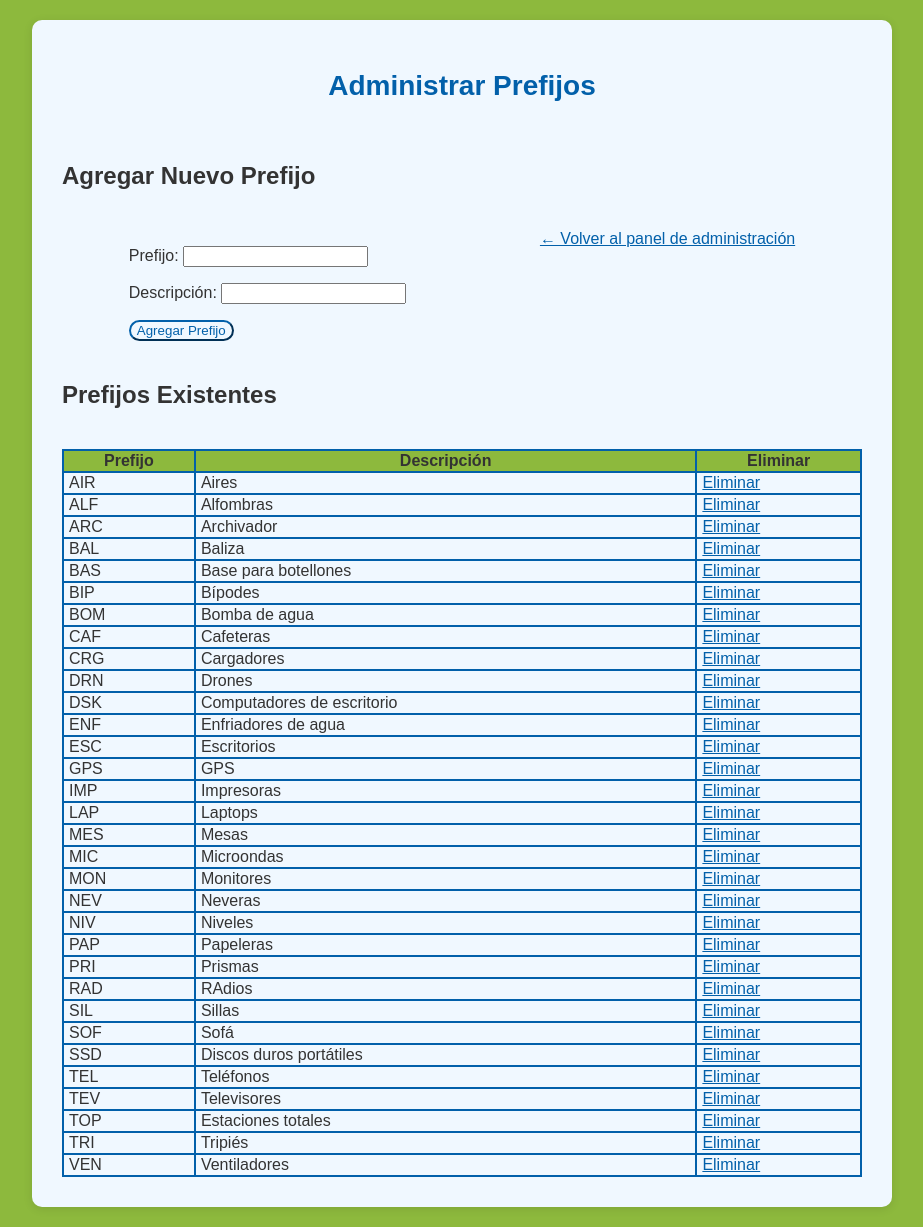
After one commit to AnalistaDatosCamich/inventariocamich, a Flask app: page /admin_prefijos in a window 1280 px wide. The commit adds this page. Shown: the whole page, without its empty margins (178-1101 px from the left). Run offline with Flask 3, Linux system fonts and the light colour scheme; data comes from the database, SQL or seed files in the repository; both versions use the stored data as it was after the commit.

Commit message:
ccreates a prefix modifier page, editted the data base and added notes and identification fields

```diff
--- a/app.py
+++ b/app.py
@@ -22,10 +22,22 @@ def init_db():
             PRIMARY KEY("id" AUTOINCREMENT)
         )''')
 
+        conn.execute('''CREATE TABLE IF NOT EXISTS "prefijos" (
+            "id"	INTEGER PRIMARY KEY AUTOINCREMENT,
+            "prefijo"	TEXT NOT NULL UNIQUE,
+            "descripcion"	TEXT
+        )''')
+
+        # Insertar algunos prefijos por defecto si no existen
+        conn.execute('''INSERT OR IGNORE INTO prefijos (prefijo, descripcion) VALUES
+                       ('MON', 'Monitores'),
+                       ('NEV', 'Neveras'),
+                       ('ESC', 'Escritorios')''')
+
 @app.route('/')
 def index():
     with sqlite3.connect('inventario.db') as conn:
-        items = conn.execute('SELECT * FROM objetos').fetchall()
+        items = conn.execute('SELECT * FROM objetos ORDER BY codigo').fetchall()
     return render_template('index.html', items=items)
 
 @app.route('/admin', methods=['GET', 'POST'])
@@ -34,11 +46,13 @@ def admin():
     item_id = request.args.get("id")
 
     if request.method == 'POST':
-        codigo = request.form['codigo']
+        #codigo = request.form['codigo']
         descripcion = request.form['descripcion']
         usuario = request.form['usuario']
         departamento = request.form['departamento']
         item_id = request.form.get("id")
+        identificador = request.form['identificador']
+        notas = request.form['notas']
 
         foto_file = request.files['foto']
         if foto_file and foto_file.filename != '':
@@ -51,17 +65,34 @@ def admin():
         with sqlite3.connect('inventario.db') as conn:
             if item_id:  # UPDATE
                 if foto_filename:  # Si hay nueva foto
-                    conn.execute('''UPDATE objetos SET codigo=?, descripcion=?, usuario=?, departamento=?, foto_location=? WHERE id=?''',
-                                (codigo, descripcion, usuario, departamento, foto_filename, item_id))
+                    conn.execute('''UPDATE objetos SET  descripcion=?, identificador=?, usuario=?, departamento=?, notas=?, foto_location=? WHERE id=?''',
+                                (descripcion, identificador, usuario, departamento, notas, foto_filename, item_id))
                 else:  # Si no hay nueva foto, mantener la anterior
-                    conn.execute('''UPDATE objetos SET codigo=?, descripcion=?, usuario=?, departamento=? WHERE id=?''',
-                                (codigo, descripcion, usuario, departamento, item_id))
+                    conn.execute('''UPDATE objetos SET  descripcion=?, identificador=?, usuario=?, departamento=?, notas=? WHERE id=?''',
+                                (descripcion, identificador, usuario, departamento, notas, item_id))
             else:  # INSERT
+                prefijo = request.form['prefijo']  # Cambiamos 'codigo' por 'prefijo'
+                # Buscar el último número para este prefijo
+                cursor = conn.execute('''SELECT codigo FROM objetos
+                                    WHERE codigo LIKE ?
+                                    ORDER BY codigo DESC LIMIT 1''', (prefijo + '%',))
+                ultimo_codigo = cursor.fetchone()
+
+                if ultimo_codigo:
+                    # Extraer el número del último código
+                    ultimo_numero = int(ultimo_codigo[0][len(prefijo):])
+                    nuevo_numero = ultimo_numero + 1
+                else:
+                    nuevo_numero = 1
+
+                codigo = f"{prefijo}{nuevo_numero:03d}"  # Formato 001, 002, etc.
+
                 if not foto_filename:
                     foto_filename = "camich.png"
                 conn.execute('''INSERT INTO objetos (codigo, descripcion, identificador, usuario, departamento, notas, foto_location)
                                 VALUES (?, ?, ?, ?, ?, ?, ?)''',
-                            (codigo, descripcion, "SIN_ID", usuario, departamento, "", foto_filename))
+                            (codigo, descripcion, identificador, usuario, departamento, notas, foto_filename))
+
 
 
         return redirect(url_for('admin'))
@@ -72,9 +103,14 @@ def admin():
             item_data = cursor.fetchone()
 
     with sqlite3.connect('inventario.db') as conn:
-        items = conn.execute('SELECT * FROM objetos').fetchall()
+        items = conn.execute('SELECT * FROM objetos ORDER BY codigo').fetchall()
 
-    return render_template('admin.html', items=items, item=item_data)
+    #códigos disponibles
+    with sqlite3.connect('inventario.db') as conn:
+        prefijos_disponibles = conn.execute('SELECT prefijo, descripcion FROM prefijos ORDER BY prefijo').fetchall()
+
+    return render_template('admin.html', items=items, item=item_data, prefijos = prefijos_disponibles)
+
 
 
 @app.route('/delete/<int:item_id>')
@@ -101,6 +137,30 @@ def create_qr(item):
     qr_img = qrcode.make(qr_data)
     return qr_img
 
+@app.route('/admin_prefijos', methods=['GET', 'POST'])
+def admin_prefijos():
+    if request.method == 'POST':
+        prefijo = request.form['prefijo'].upper()
+        descripcion = request.form['descripcion']
+
+        with sqlite3.connect('inventario.db') as conn:
+            try:
+                conn.execute('INSERT INTO prefijos (prefijo, descripcion) VALUES (?, ?)',
+                           (prefijo, descripcion))
+            except sqlite3.IntegrityError:
+                pass  # Prefijo ya existe
+
+    with sqlite3.connect('inventario.db') as conn:
+        prefijos = conn.execute('SELECT * FROM prefijos ORDER BY prefijo').fetchall()
+
+    return render_template('admin_prefijos.html', prefijos=prefijos)
+
+@app.route('/delete_prefijo/<int:prefijo_id>')
+def delete_prefijo(prefijo_id):
+    with sqlite3.connect('inventario.db') as conn:
+        conn.execute('DELETE FROM prefijos WHERE id = ?', (prefijo_id,))
+    return redirect(url_for('admin_prefijos'))
+
 """def save_foto(item):
     foto_file = request.files['foto']
         if foto_file and foto_file.filename != '':
@@ -112,5 +172,5 @@ def create_qr(item):
 
 if __name__ == '__main__':
     init_db()
-    #app.run(debug=True)
-    app.run(host='0.0.0.0', port=5000, debug=False)
+    app.run(debug=True)
+    #app.run(host='0.0.0.0', port=5000, debug=False)
--- a/static/style.css
+++ b/static/style.css
@@ -53,6 +53,15 @@ h1 {
 .image-section button:hover {
     color: var(--third-color);
     background-color: var(--second-color)
+}
+
+.image-section button:active {
+    color: black;
+    background-color: var(--second-color);
+    transition: none;
+    box-shadow:
+        inset -2px -2px 3px rgb(255 255 255 / 0.6),
+        inset 2px 2px 3px rgb(0 0 0 / 0.6);
 }
 
 .nav-link {
@@ -137,4 +146,10 @@ a:hover {
     flex: 1;
     justify-content: space-evenly;
     flex-direction: row-reverse;
+    flex-wrap: wrap;
 }
+
+.admin-form {
+    display: flex;
+    justify-content: space-around;
+}
--- /dev/null
+++ b/templates/admin_prefijos.html
@@ -0,0 +1,41 @@
+<!DOCTYPE html>
+<html>
+<head>
+    <title>Administrar Prefijos</title>
+    <link rel="stylesheet" href="../static/style.css">
+    <link rel="shortcut icon" href="../static/CamichLogo.ico">
+</head>
+<body>
+<div id="container">
+    <h1>Administrar Prefijos</h1>
+
+    <h2>Agregar Nuevo Prefijo</h2>
+    <div class="admin-form">
+        <form method="POST">
+            <p>Prefijo: <input type="text" name="prefijo" maxlength="3" style="text-transform: uppercase;" required></p>
+            <p>Descripción: <input type="text" name="descripcion" required></p>
+            <input class="input-btn" type="submit" value="Agregar Prefijo">
+        </form>
+        <div id="back-to-inventory">
+            <a href="{{ url_for('admin') }}">← Volver al panel de administración</a>
+        </div>
+    </div>
+
+    <h2>Prefijos Existentes</h2>
+    <table>
+        <tr>
+            <th>Prefijo</th>
+            <th>Descripción</th>
+            <th>Eliminar</th>
+        </tr>
+        {% for prefijo in prefijos %}
+        <tr>
+            <td>{{ prefijo[1] }}</td> <!-- prefijo -->
+            <td>{{ prefijo[2] }}</td> <!-- descripción -->
+            <td><a href="{{ url_for('delete_prefijo', prefijo_id=prefijo[0]) }}">Eliminar</a></td>
+        </tr>
+        {% endfor %}
+    </table>
+</div>
+</body>
+</html>
```
Also changed, not shown: templates/admin.html (+27 -5 lines), templates/item.html (+5 -4 lines), inventario.db, 1 other file.
